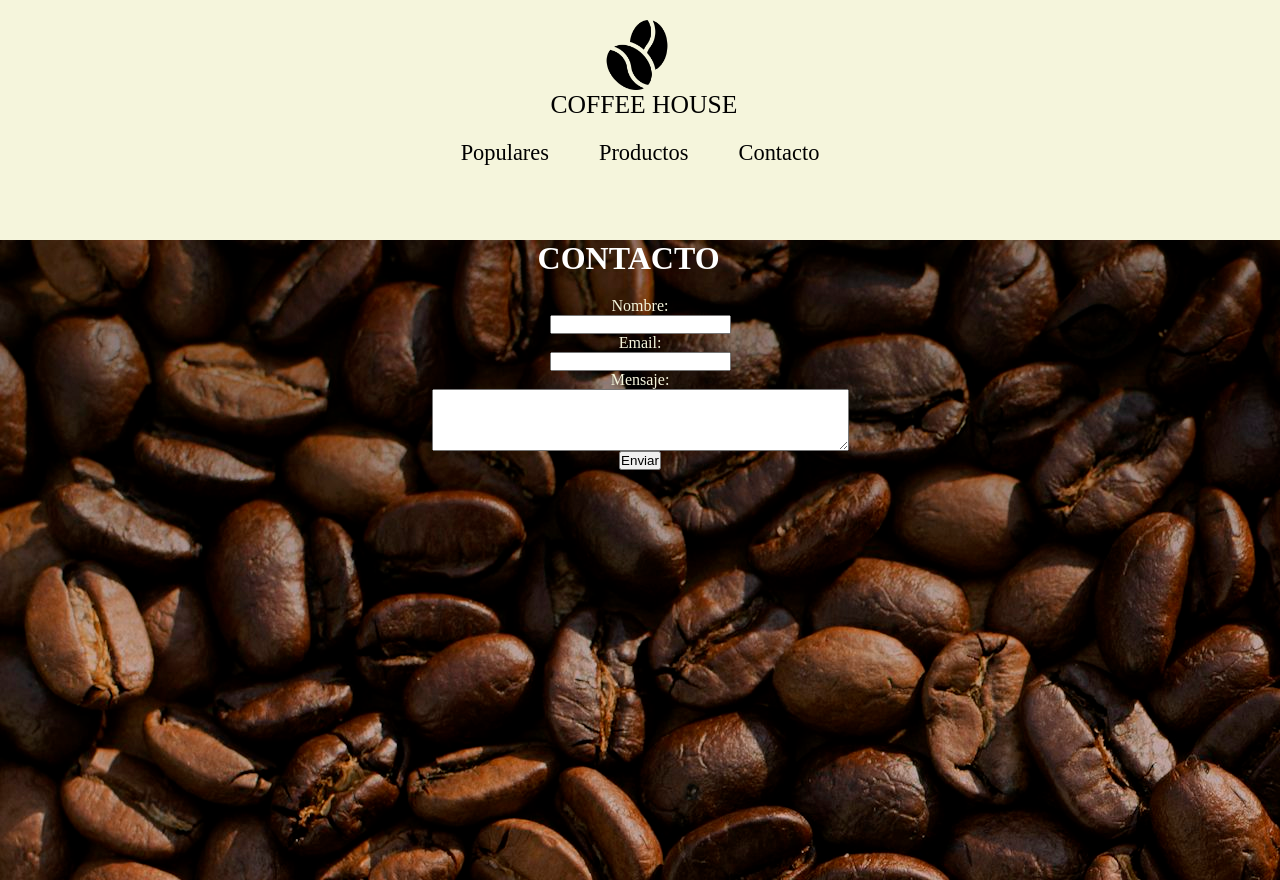
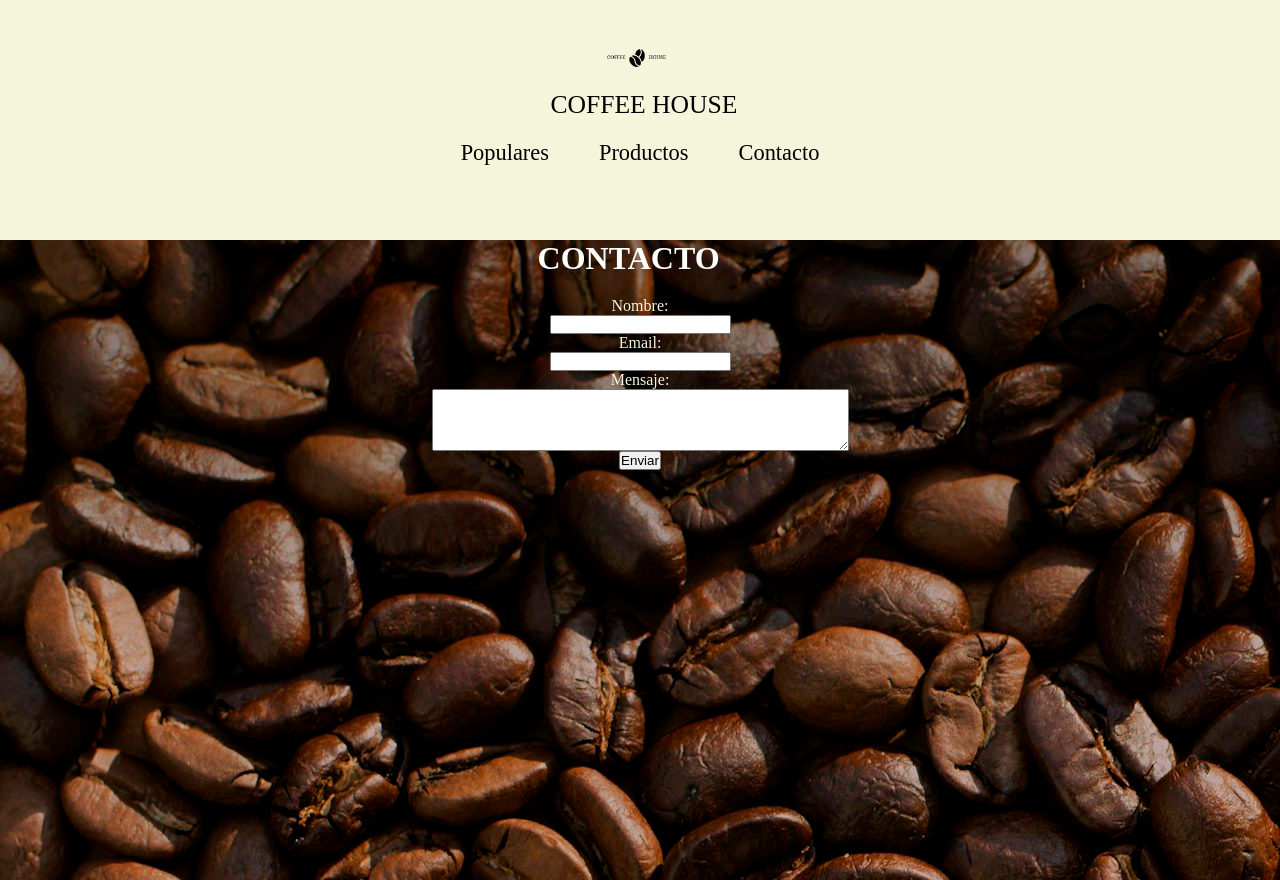
Before and after one commit to sramos-79/Coffee-House.github.io, a plain HTML site: page contacto.html in a window 1280 px wide. Shown: the top 880 px of the page. Drawn offline with Linux system fonts and the light colour scheme.

Commit message:
Cambio de logo

```diff
--- a/contacto.html
+++ b/contacto.html
@@ -12,7 +12,7 @@
             <ul class="bgrheader">
                 <li>
                 <a  href="index.html"></a>
-                <img class="logoedicion" src="./Assets/img/logo.png.png" alt="Logo de Coffee House" width="70" loading="lazy">
+                <img class="logoedicion" src="./Assets/img/COFFEE LOGO.png" alt="Logo de Coffee House" width="70" loading="lazy">
                 <span class="textologo">COFFEE HOUSE</span>
                 </li>
                 <div class="ordenheader">
```
Also changed, not shown: index.html (+1 -1 lines).
